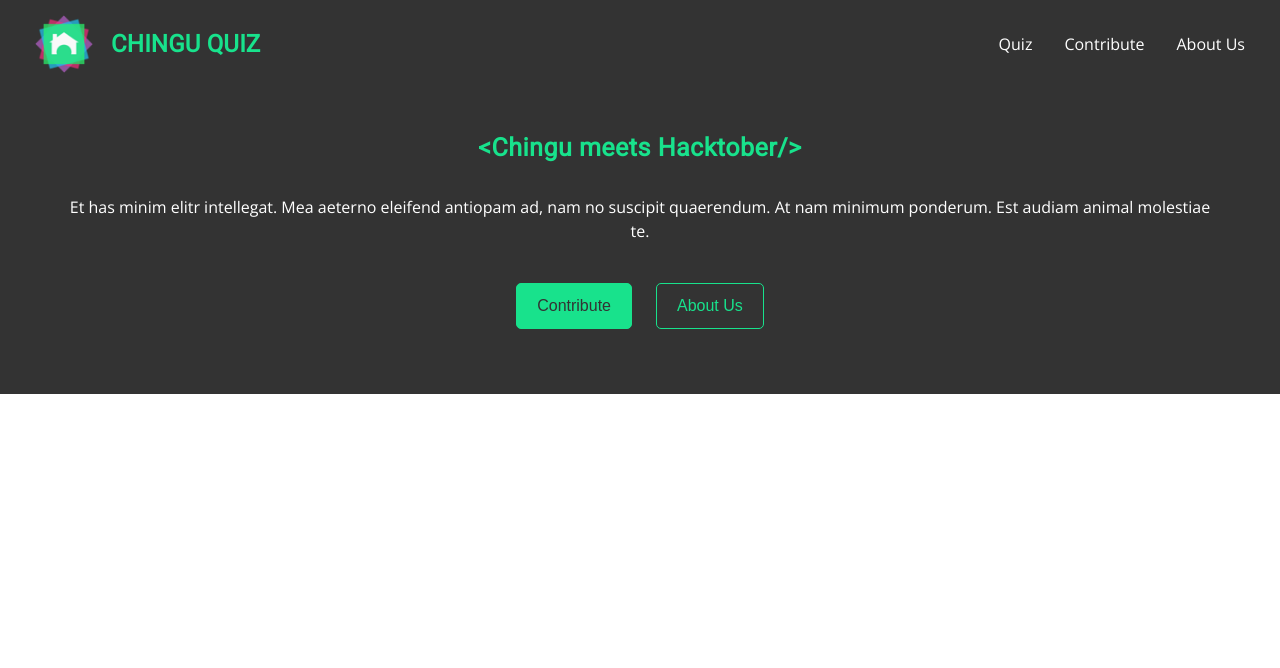
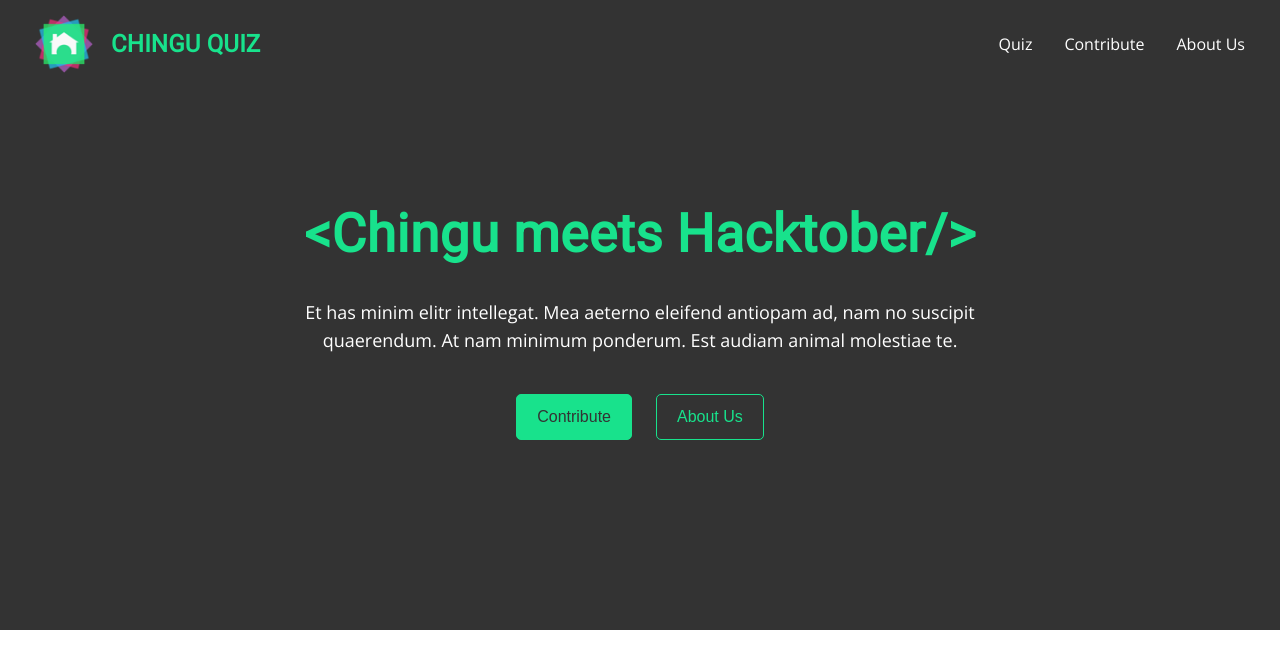
Before and after one commit to chingu-voyages/moonshot-chingu-quiz, a Next.js app in the folder client/: page / in a window 1280 px wide. Shown: the top 668 px of the page. Built offline with nearby package versions, Linux system fonts and the light colour scheme.

Commit message:
#33 add desktop styles for hero section

```diff
--- a/client/components/frontpage/HeroSection.js
+++ b/client/components/frontpage/HeroSection.js
@@ -1,10 +1,20 @@
 import React from "react";
 import Link from "next/link";
 import styled, { css } from "styled-components";
+import { breakpoint } from "../../frontend-config";
 
 const Wrapper = styled.div`
   background: #333;
   padding: 45px 25px 65px;
+
+  @media (min-width: ${breakpoint("lg")}) {
+    padding: 115px 25px 190px;
+  }
+`;
+
+const ContentWrapper = styled.div`
+  max-width: 730px;
+  margin: 0 auto;
 `;
 
 const Headline = styled.h1`
@@ -15,6 +25,16 @@ const Headline = styled.h1`
   text-align: center;
   color: #18e28c;
   margin-bottom: 32px;
+
+  @media (min-width: ${breakpoint("md")}) {
+    font-size: 40px;
+    line-height: 44px;
+  }
+
+  @media (min-width: ${breakpoint("lg")}) {
+    font-size: 53px;
+    line-height: 63px;
+  }
 `;
 
 const Subtitle = styled.p`
@@ -23,6 +43,12 @@ const Subtitle = styled.p`
   text-align: center;
   color: #fff;
   padding: 0 40px;
+
+  @media (min-width: ${breakpoint("lg")}) {
+    font-size: 18px;
+    line-height: 28px;
+    padding: 0;
+  }
 `;
 
 const ButtonsWrapper = styled.div`
@@ -64,11 +90,12 @@ const Button = styled.button`
 const HeroSection = () => {
   return (
     <Wrapper>
+      <ContentWrapper>
         <Headline>{`<Chingu meets Hacktober/>`}</Headline>
 
         <Subtitle>
-        Et has minim elitr intellegat. Mea aeterno eleifend antiopam ad, nam no
-        suscipit quaerendum. At nam minimum ponderum. Est audiam animal
+          Et has minim elitr intellegat. Mea aeterno eleifend antiopam ad, nam
+          no suscipit quaerendum. At nam minimum ponderum. Est audiam animal
           molestiae te.
         </Subtitle>
 
@@ -81,6 +108,7 @@ const HeroSection = () => {
             <Button dark>About Us</Button>
           </Link>
         </ButtonsWrapper>
+      </ContentWrapper>
     </Wrapper>
   );
 };
```
Lines whose indentation alone changed are shown as unchanged.
